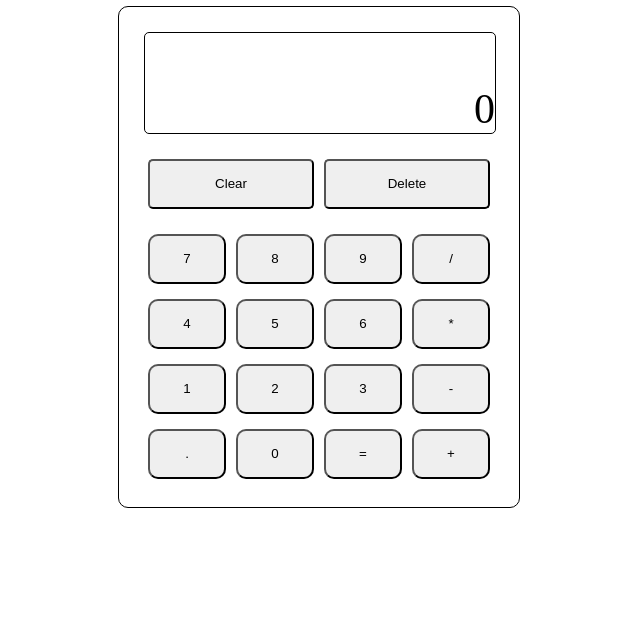
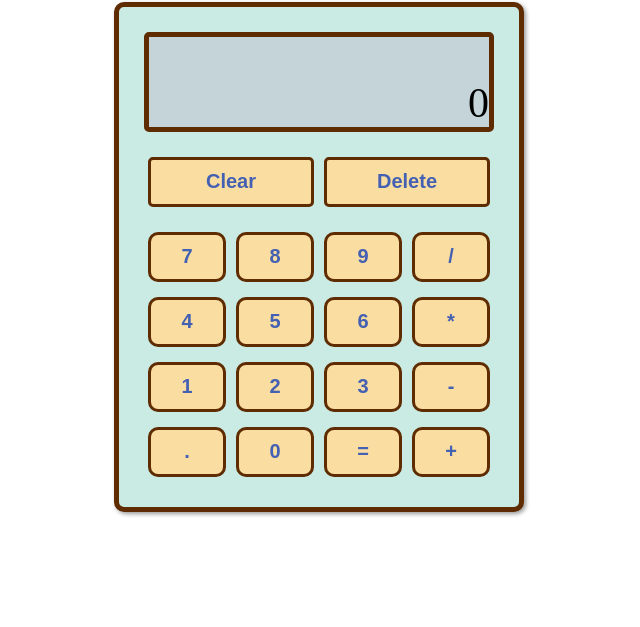
Before and after one commit to efkanbaser/calculator, a plain HTML site: page index.html in a window 1280 px wide. Shown: the part 173-800 px from the top of the page, without its empty margins (321-961 px from the left). Drawn offline with Linux system fonts and the light colour scheme.

Commit message:
Added colors.

```diff
--- a/app.js
+++ b/app.js
@@ -49,7 +49,7 @@ function createButtons(amount) {
     clearButton.setAttribute('id', 'clearButton');
     clearButton.textContent = 'Clear';
     clearButton.style.cssText =
-      'width: calc((100% / 4) * 2 - 10px); height: 50px; margin: 5px;border-radius: 5px;cursor: pointer;';
+      'width: calc((100% / 4) * 2 - 10px); height: 50px; margin: 5px;border-radius: 5px;cursor: pointer; background-color: rgb(250, 221, 161); color: rgb(67, 96, 179); font-weight: bold; font-size: 20px;border: 3px solid rgb(95, 43, 0);}';
     clearButton.addEventListener('click', () => {
         n1, n2, result = 0;
         inputString, operator = "";
@@ -62,7 +62,7 @@ function createButtons(amount) {
     deleteButton.setAttribute('id', 'deleteButton');
     deleteButton.textContent = 'Delete';
     deleteButton.style.cssText =
-     'width: calc((100% / 4) * 2 - 10px); height: 50px; margin: 5px 5px 20px 5px; border-radius: 5px;cursor: pointer;';
+     'width: calc((100% / 4) * 2 - 10px); height: 50px; margin: 5px 5px 20px 5px; border-radius: 5px;cursor: pointer; background-color: rgb(250, 221, 161); color: rgb(67, 96, 179); font-weight: bold; font-size: 20px;border: 3px solid rgb(95, 43, 0);}';
     buttonsDisplay.appendChild(deleteButton);
 
     const values = ['7', '8', '9', '/', '4', '5', '6', '*', '1', '2', '3', '-', '.', '0', '=', '+']
@@ -73,7 +73,10 @@ function createButtons(amount) {
     btn.textContent = values[i];
     btn.setAttribute('id', btn.textContent);
     btn.style.cssText =
-     'border-radius: 10px; width: calc((100% / 4) - 10px); height: 50px; margin: 5px 5px 10px 5px;cursor: pointer;';
+     'border-radius: 10px; width: calc((100% / 4) - 10px); height: 50px; margin: 5px 5px 10px 5px;cursor: pointer; background-color: rgb(250, 221, 161); color: rgb(67, 96, 179); font-weight: bold; font-size: 20px;border: 3px solid rgb(95, 43, 0);}';
+     btn.addEventListener('mousedown', () => {
+        btn.style.border = '3px solid black;'
+     })
     btn.addEventListener('click', () => {
         inputString += btn.textContent;
         if(btn.textContent == "+" ||btn.textContent == "/" ||btn.textContent == "*" ||btn.textContent == "-"){
--- a/style.css
+++ b/style.css
@@ -12,20 +12,23 @@ body {
     display: flex;
     flex-direction: column;
     flex-wrap: wrap;
-    border: 1px solid black;
+    border: 5px solid rgb(95, 43, 1);
     width: 400px;
     height: 500px;
     border-radius: 10px;
+    box-shadow: 2px 2px 4px rgba(0, 0, 0, 0.4);
+    background-color: rgb(201, 235, 228);
 }
 
 #display {
-    border: 1px solid black;
-    width: 350px;
-    height: 100px;
+    border: 5px solid rgb(95, 43, 1);
+    width: 340px;
+    height: 90px;
     margin-top: 25px;
     margin-left: 25px;
     margin-bottom: 20px;
     border-radius: 5px;
+    background-color: rgb(197, 212, 217);
 
     /*these values place the number in bottom left corner of results display*/
     display: flex;
@@ -38,6 +41,7 @@ body {
 
 #buttons{
     margin: 0px 24px 0px 24px;
+
 }
 
 #result {
```
